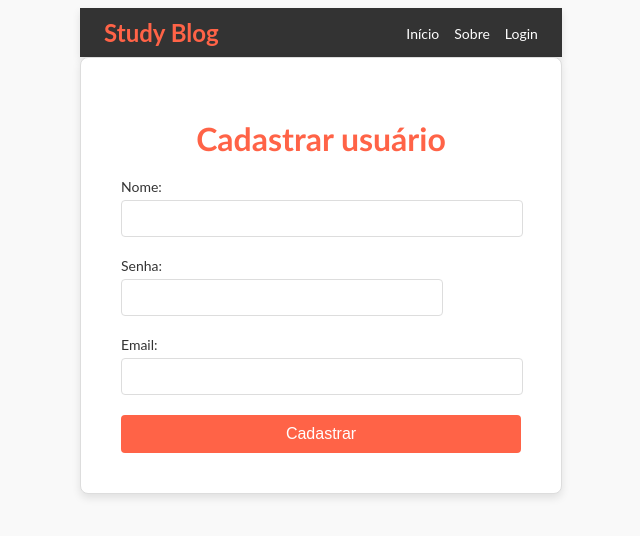
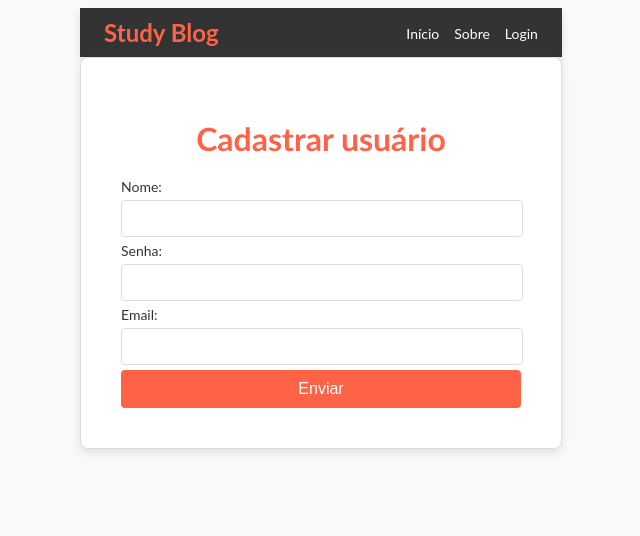
Before and after one commit to Itor-Carlos/frontend-blog, a React (Vite) app: page /cadastrar-usuario in a window 1280 px wide. Shown: the top 536 px of the page, without its empty margins (319-959 px from the left). Built offline with nearby package versions, Linux system fonts and the light colour scheme.

Commit message:
feat: cadastro de post

```diff
--- a/package.json
+++ b/package.json
@@ -10,10 +10,14 @@
     "preview": "vite preview"
   },
   "dependencies": {
+    "@types/yup": "^0.32.0",
+    "axios": "^1.7.2",
+    "formik": "^2.4.6",
     "react": "^18.2.0",
     "react-dom": "^18.2.0",
     "react-router-dom": "^6.23.1",
-    "styled-components": "^6.1.11"
+    "styled-components": "^6.1.11",
+    "yup": "^1.4.0"
   },
   "devDependencies": {
     "@types/react": "^18.2.66",
--- a/src/app/pages/CadastroUser/index.tsx
+++ b/src/app/pages/CadastroUser/index.tsx
@@ -1,24 +1,72 @@
-import { Button } from "../../components/Button";
 import { FormUserContainer } from "./styles";
+import { Form, Formik, Field, ErrorMessage} from "formik";
+import * as Yup from 'yup';
+import axios from "axios";
 
+interface UserFormValues {
+    nome: string;
+    email: string;
+    senha: string;
+  }
 
 export function CadastroUser(){
+
+    const initialValues: UserFormValues = {
+        nome: "",
+        senha: "",
+        email: "",
+    }
+
+    const validationSchema = Yup.object().shape({
+        nome: Yup.string()
+            .min(2, 'O nome deve ter pelo menos dois caracteres')
+            .required("Nome é um campo obrigatório"),
+        email: Yup.string()
+            .email('E-mail inválido')
+            .required('E-mail é obrigatório'),
+        senha: Yup.string()
+            .min(6, 'Senha deve ter pelo menos 6 caracteres')
+            .required('Senha é obrigatória')
+    })
+
+    const handleSubmit = (values: UserFormValues) => {
+        console.log(values)
+        axios.post("http://localhost:3000/register", values)
+        .then((response) => {
+            console.log(response)
+        })
+        .catch((response) => console.log(response))
+    }
+
     return (
-        <FormUserContainer>
-            <h1>Cadastrar usuário</h1>
-            <form>
-                <label>Nome:</label>
-                <input type="text"/>
-
-                <label>Senha:</label>
-                <input type="password" className="password"/>
-
-                <label>Email:</label>
-                <input type="email"/>
-
-                <Button label="Cadastrar" />
-
-            </form>
-        </FormUserContainer>
+        <Formik
+            initialValues={initialValues}
+            validationSchema={validationSchema}
+            onSubmit={handleSubmit}
+        >
+            <FormUserContainer>
+                    <h1>Cadastrar usuário</h1>
+                    <Form>
+                        <div>
+                            <label htmlFor="name">Nome:</label>
+                            <Field type="text" name="nome" />
+                            <ErrorMessage className="errorForm" name="nome" component={"div"} />
+                        </div>
+                        <div>
+                            <label htmlFor="password">Senha:</label>
+                            <Field type="password" name="senha" />
+                            <ErrorMessage className="errorForm" name="senha" component={"div"} />
+                        </div>
+                        <div>
+                            <label htmlFor="email">Email:</label>
+                            <Field type="email" name="email" />
+                            <ErrorMessage className="errorForm" name="email" component="div" />
+                        </div>
+                        <div>
+                            <button type="submit">Enviar</button>
+                        </div>
+                    </Form>
+            </FormUserContainer>
+        </Formik>
     )
 }
--- a/src/app/pages/CadastroUser/styles.ts
+++ b/src/app/pages/CadastroUser/styles.ts
@@ -20,7 +20,7 @@ export const FormUserContainer = styled.div`
     input{
         width: calc(100% - 20px);
         padding: 10px;
-        margin-bottom: 20px;
+        margin-bottom: 5px;
         border: 1px solid #ddd;
         border-radius: 4px;
     }
@@ -52,4 +52,11 @@ export const FormUserContainer = styled.div`
         background-color: #e55337;
     }
 
+    div.errorForm{
+        color: red;
+        font-size: 14px;
+        margin-bottom: 14px;
+
+    }
+
 `
```
Also changed, not shown: 1 other file (tests, documents, lock files or other folders).
